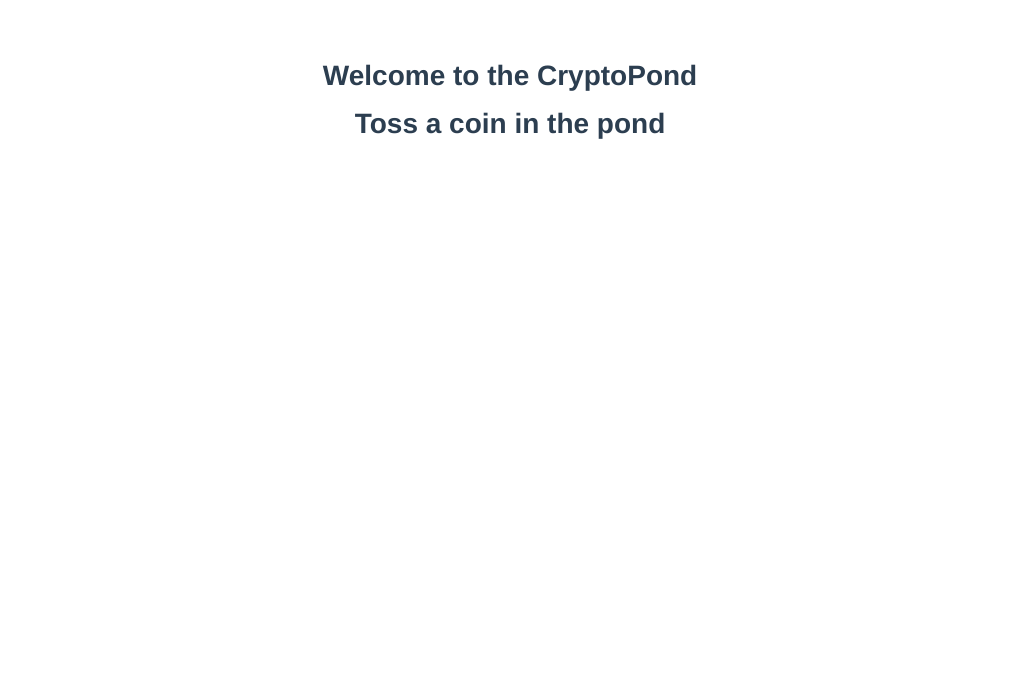
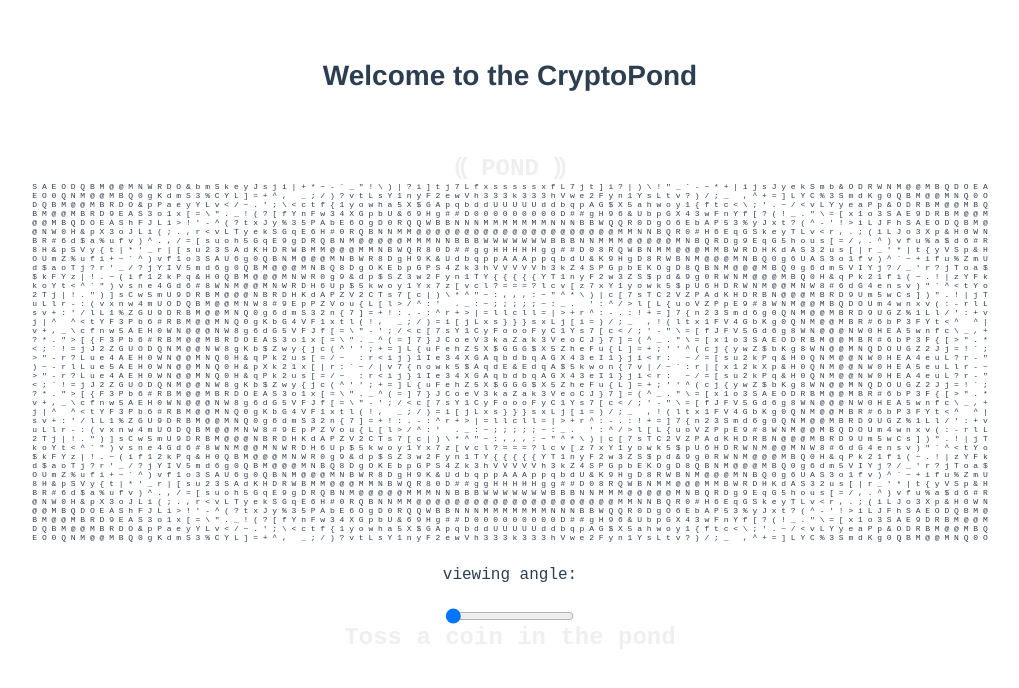
Before and after one commit to ejohnst2/crypto-pond, a Vue app: page / in a window 1280 px wide. Shown: the top 688 px of the page, without its empty margins (130-1149 px from the left). Built offline with nearby package versions, Linux system fonts and the light colour scheme.

Commit message:
got pond flowing

```diff
--- a/src/components/ThePond.vue
+++ b/src/components/ThePond.vue
@@ -1,17 +1,139 @@
 <template>
   <div>
-    <h1>{{msg}}</h1>
-
+    <body>
+      <h1>⸨ POND ⸩</h1>
+      <pre>{{pondGo}}</pre>
+      <label>viewing angle:<input max="1" min="0.2" step="0.1" type="range" value="0.2" /></label>
+      <h1>{{msg}}</h1>
+    </body>
   </div>
 </template>
 
 <script>
   export default {
-    data () {
+    data: function() {
       return {
         msg: 'Toss a coin in the pond'
       }
-    }
+    },
+    computed: {
+      pondGo: function () {
+      window.addEventListener('load', _ => {
+  const FONT_SIZE = '72px';
+  const FONT_FAMILY = 'monospace';
 
+  // ctx.measureText() only returns width for now, so we'll just place characters
+  // into a dummy span element and measure their approximate size.
+  const span = document.createElement('span');
+  const canvas = document.createElement('canvas');
+  const ctx = canvas.getContext('2d');
+
+  const chars = Array.from({length: 95}, (_, i) => String.fromCharCode(i + 32));
+
+  span.style.font = `${FONT_SIZE} "${FONT_FAMILY}"`;
+  span.style.visibility = 'hidden';
+  span.style.position = 'absolute';
+  document.body.appendChild(span);
+
+  const {w: maxWidth, h: maxHeight} = chars.reduce((max, char) => {
+    span.textContent = char;
+    const {width, height} = span.getBoundingClientRect();
+    return {w: Math.max(max.w, width), h: Math.max(max.w, height)};
+  }, {w: 0, h: 0});
+
+  document.body.removeChild(span);
+
+  const horizontalPadding = maxWidth / 4;
+  const verticalPadding = maxHeight / 4;
+  const fullWidth = canvas.width = maxWidth + 2 * horizontalPadding;
+  const fullHeight = canvas.height = maxHeight + 2 * verticalPadding;
+
+  ctx.font = `${FONT_SIZE} "${FONT_FAMILY}"`;
+  ctx.textBaseline = 'top';
+
+  function getPixelWeight (char) {
+    ctx.clearRect(0, 0, fullWidth, fullHeight);
+    ctx.fillText(char, horizontalPadding, verticalPadding);
+    // r, g, b channels will always be 0. Transparent pixels will have an alpha
+    // channel of 0. So by summing `data`, we're summing the opacity of all filled-in
+    // pixels. This is wildly inefficient but it gives us a dead simple, reliable
+    // measure of relative size.
+    return ctx.getImageData(0, 0, fullWidth, fullHeight).data.reduce((a, b) => a + b);
   }
+
+  const sortedChars = chars
+    .map(char => ({char, weight: getPixelWeight(char)}))
+    .sort(({weight: a}, {weight: b}) => a - b)
+    .map(({char}) => char)
+    ;
+
+    const {sin, cos, pow} = Math;
+    const [w, h] = [100, 40];
+
+    // Get references to DOM nodes.
+    const slider = document.querySelector('input');
+    const pre = document.querySelector('pre');
+
+    // Hook the slider up.
+    let viewingAngle = slider.value;
+    slider.addEventListener('input', () => viewingAngle = slider.value);
+
+    // Main draw loop.
+    !(function draw (t) {
+      pre.textContent = Array.from({length: h}, (_, y) => Array.from({length: w}, (_, x) => sortedChars[
+        Math.round(Math.abs(sin(
+
+          (t - pow(
+            (viewingAngle*pow(x-w/2, 2) + pow(y-h/2, 2)
+          ), .7)) / 18
+
+        )) * (sortedChars.length - 1))]
+    ).join(' ')).join('\n');
+
+      requestAnimationFrame(draw.bind(null, t + 1));
+    })(0);
+});
+
+    },
+  }
+}
 </script>
+
+<style scoped>
+  body {
+  -webkit-transform: translate(-50%, -50%);
+          transform: translate(-50%, -50%);
+  font: 8px monospace;
+  position: absolute;
+  text-align: center;
+  left: 50%;
+  top: 50%;
+}
+
+h1 {
+  display: inline-block;
+  font-size: 3em;
+  color: #efefef;
+}
+h1:hover, h1:hover + pre, h1:hover + pre + label {
+  color: blue;
+}
+
+pre {
+  margin: 0;
+}
+
+label, input {
+  margin-top: 1.5em;
+  display: block;
+}
+
+label {
+  font-size: 16px;
+}
+
+input {
+  margin-right: auto;
+  margin-left: auto;
+}
+</style>
```
